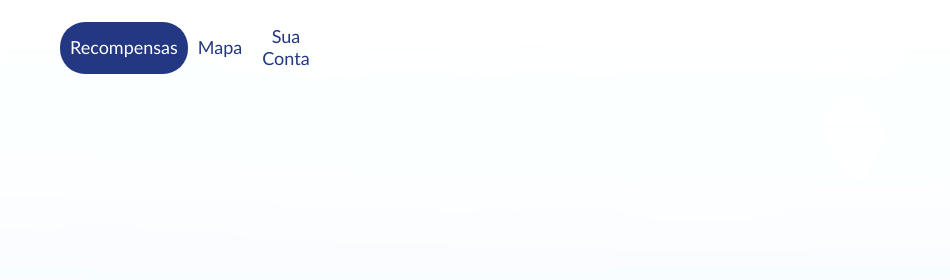
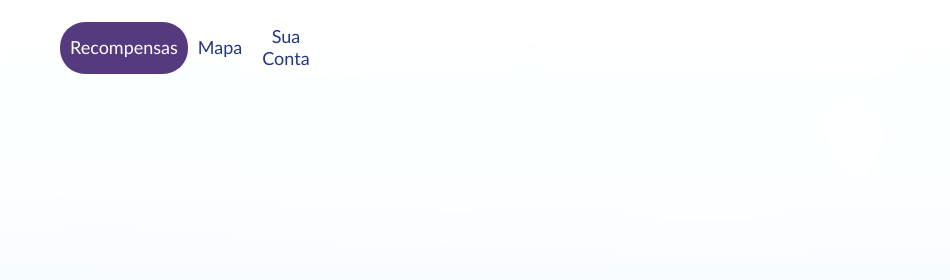
Before and after one commit to leomarq/global-solution-1, a plain HTML site: page index.html in a window 1280 px wide. In both pictures the pointer is over the button "Recompensas". Shown: the top 280 px of the page, 330-1280 px from the left. Drawn offline with Linux system fonts and the light colour scheme.

Commit message:
changed button hover background color

```diff
--- a/style.css
+++ b/style.css
@@ -46,7 +46,7 @@ button {
 }
 
 button:hover {
-    background-color: #243782;
+    background-color: #563A80;
     color: white;
     transition: 0.5s;
 }
```
